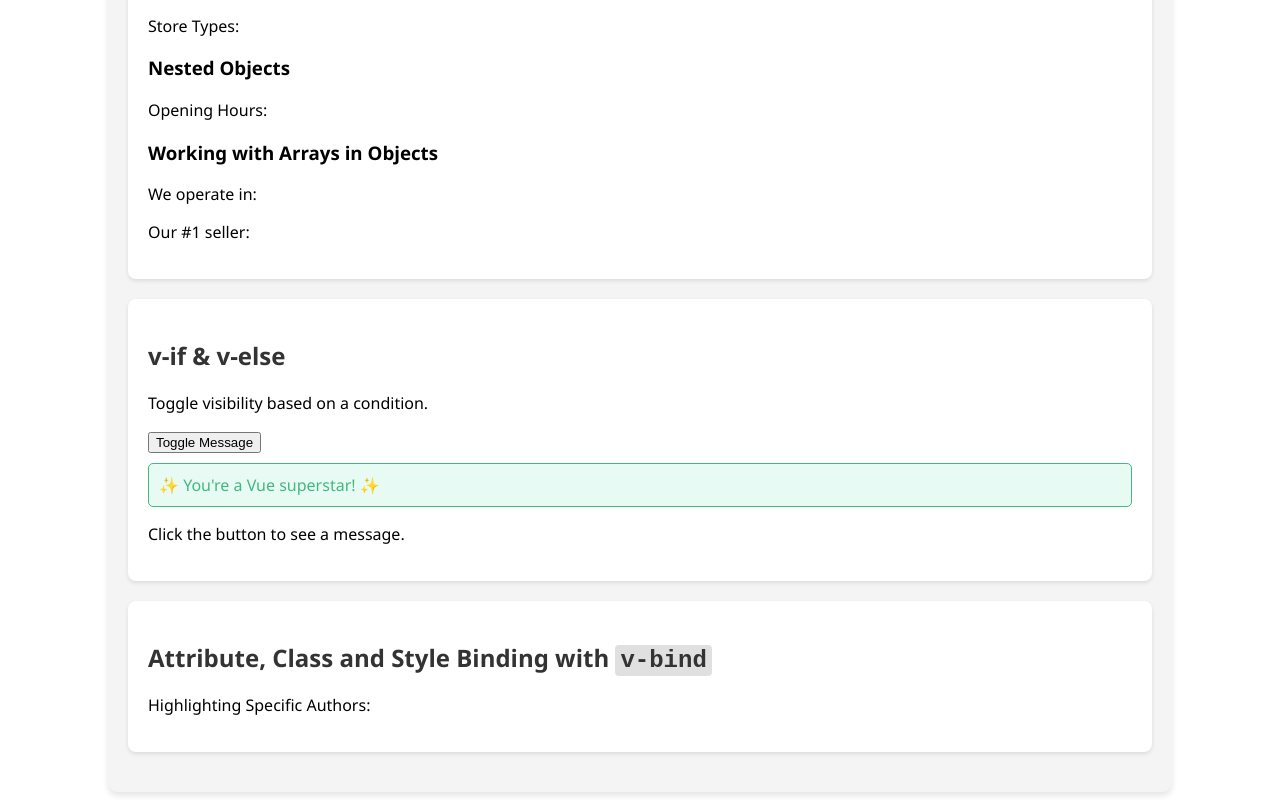
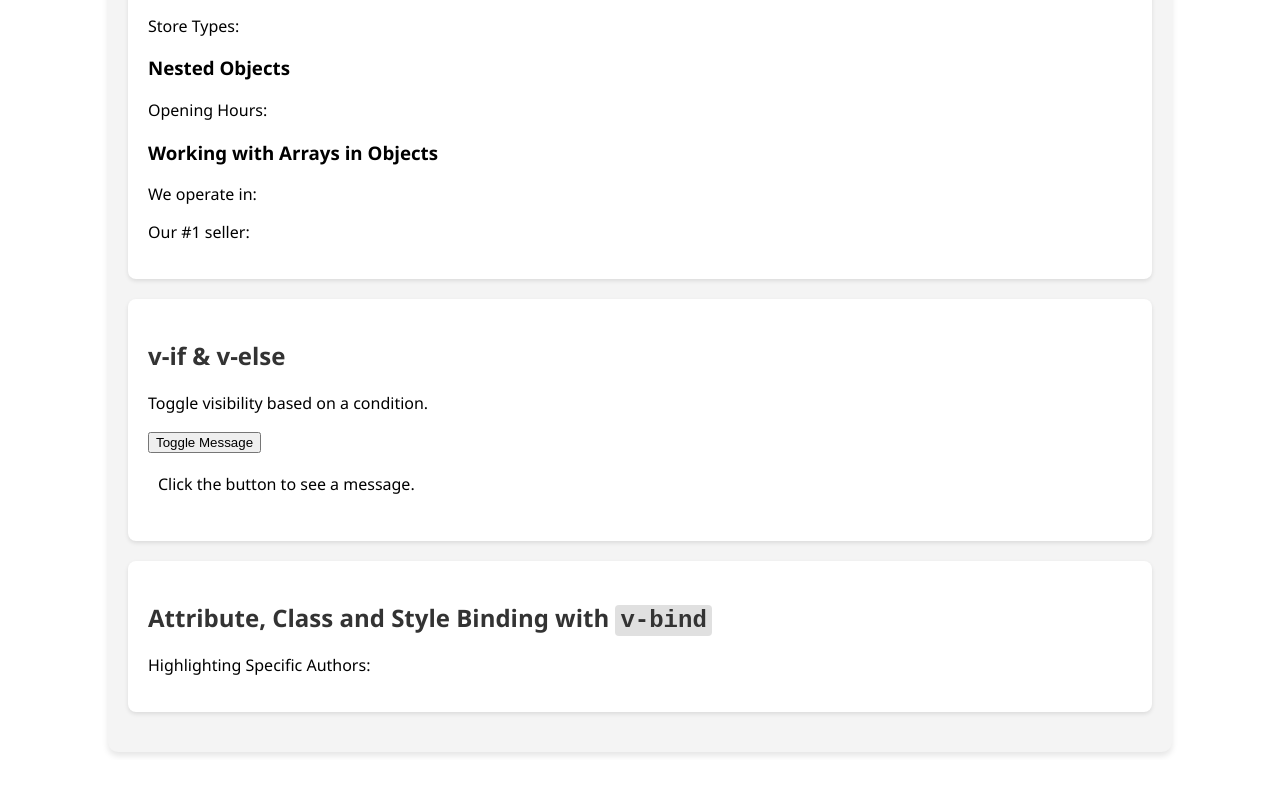
Before and after one commit to Akirakennsr/zqian-library, a Vue app: page / in a window 1280 px wide. Shown: the part 1504-2304 px from the top of the page. After the commit the page ends 2264 px from the top, so only its background shows below. Built offline with nearby package versions, Linux system fonts and the light colour scheme.

Commit message:
activity update

```diff
--- a/src/assets/components/JSON.vue
+++ b/src/assets/components/JSON.vue
@@ -80,10 +80,11 @@
       <h2>v-if & v-else</h2>
       <p>Toggle visibility based on a condition.</p>
       <!-- Activity 13: Toggle the message visibility when the button is clicked. -->
-      <!-- TODO: CODE TO TOGGLE MESSAGE VISIBILITY HERE. Hint: Use the v-if directive. -->
       <button @click="showMessage = !showMessage">Toggle Message</button>
-      <p class="message success">✨ You're a Vue superstar! ✨</p>
-      <p>Click the button to see a message.</p>
+      <p v-if="showMessage" class="message success">
+        ✨ You're a Vue superstar! ✨
+      </p>
+      <p v-else class="message">Click the button to see a message.</p>
     </section>
 
     <section class="lab-section">
```
